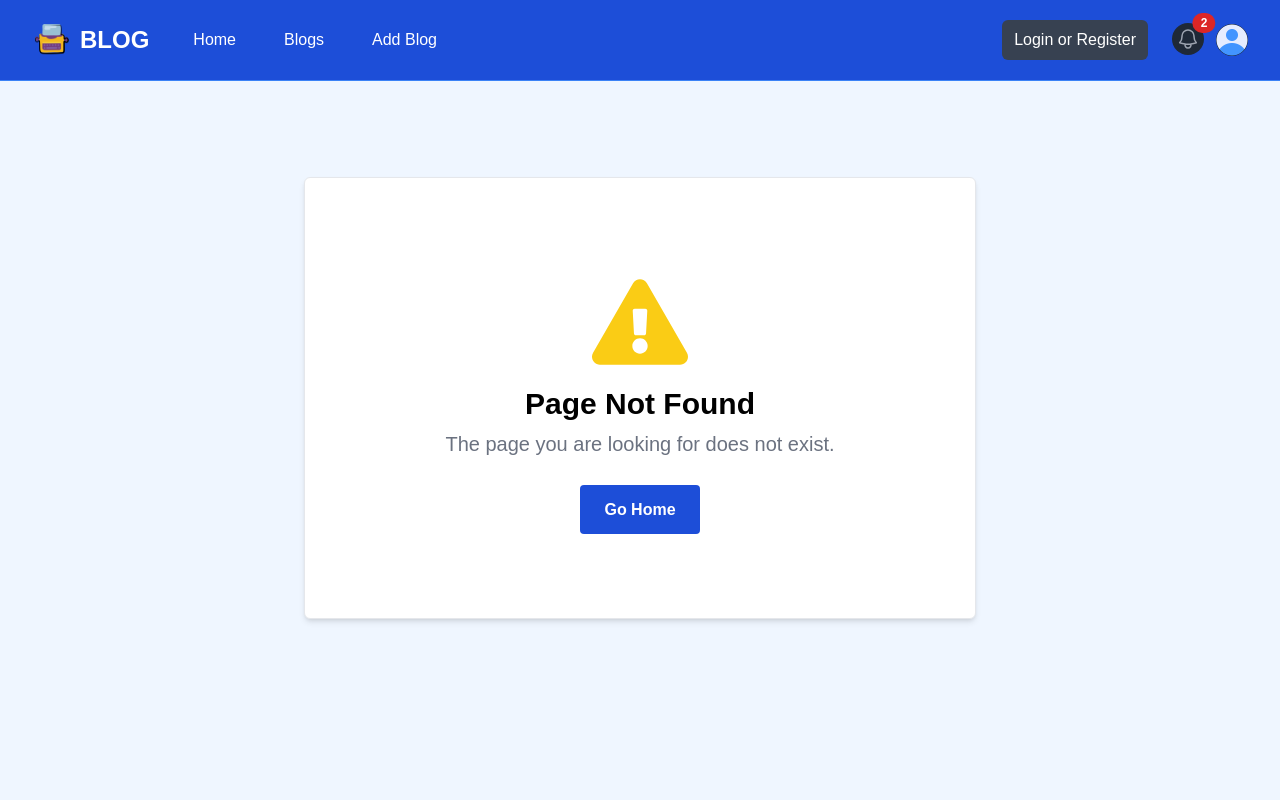
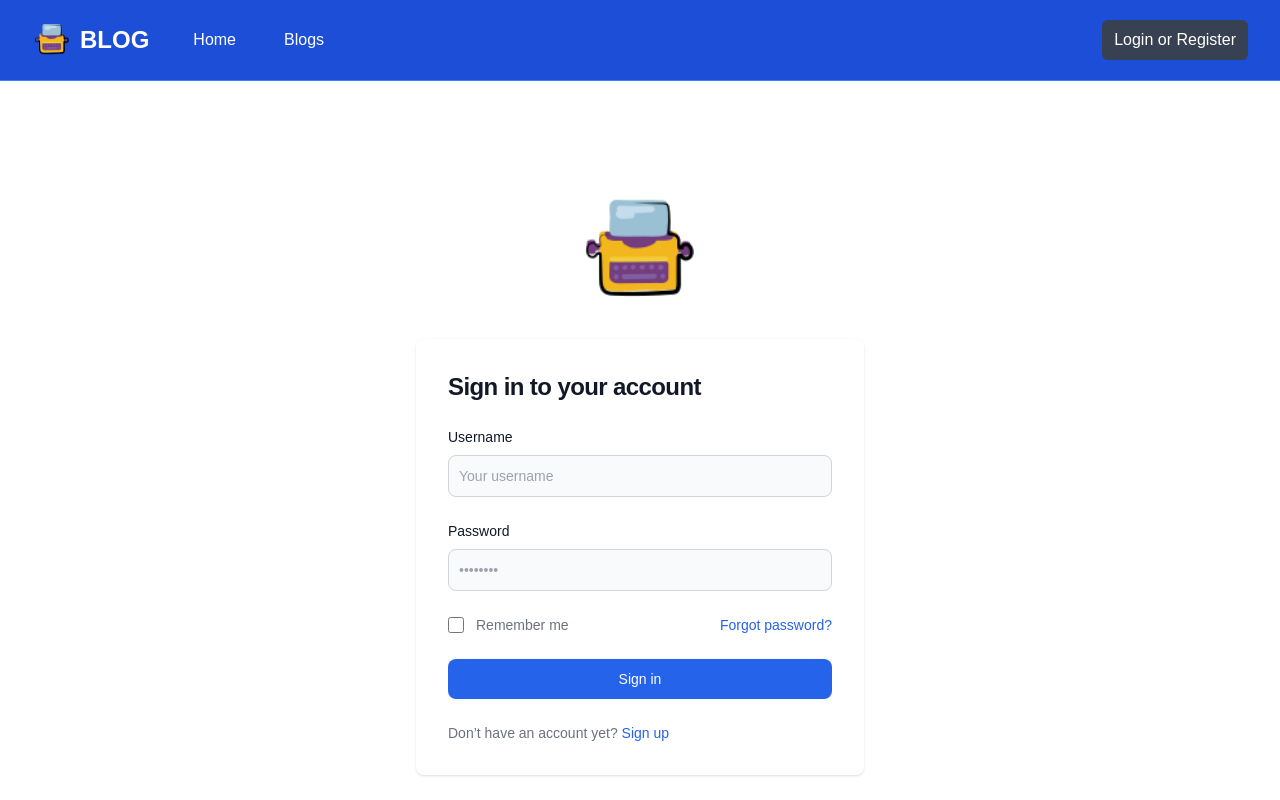
Before and after one commit to trungnhanforwork/blog-app-frontend, a React (Vite) app: page /login in a window 1280 px wide. Before the commit this address had no page. Shown: the top 800 px of the page. Built offline with nearby package versions, Linux system fonts and the light colour scheme.

Commit message:
feat: login

```diff
--- a/src/App.jsx
+++ b/src/App.jsx
@@ -10,6 +10,7 @@ import MainLayout from "./layouts/MainLayout";
 import PostPage from "./pages/PostPage";
 import NotFoundPage from "./pages/NotFoundPage";
 import PostAddPage from "./pages/PostAddPage";
+import LoginPage from "./pages/LoginPage";
 
 const router = createBrowserRouter(
   createRoutesFromElements(
@@ -18,6 +19,7 @@ const router = createBrowserRouter(
       <Route path="/posts" element={<PostPage />} />
       <Route path="/new" element={<PostAddPage />} />
       <Route path="*" element={<NotFoundPage />} />
+      <Route path="/login" element={<LoginPage />} />
     </Route>
   )
 );
--- /dev/null
+++ b/src/components/LoginForm.jsx
@@ -0,0 +1,133 @@
+import React, { useState } from "react";
+import { Link } from "react-router-dom";
+
+const LoginForm = () => {
+  const [username, setUsername] = useState("");
+  const [password, setPassword] = useState("");
+  const [error, setError] = useState(null);
+
+  const handleSubmit = async (e) => {
+    e.preventDefault();
+    try {
+      const response = await fetch("http://localhost:8000/api/account/login/", {
+        method: "POST",
+        headers: {
+          "Content-Type": "application/json",
+        },
+        body: JSON.stringify({ username, password }),
+      });
+      if (response.ok) {
+        const data = await response.json();
+        // Assuming successful login, store token in local storage
+        localStorage.setItem("token", data.token);
+        // Redirect user to the desired page
+        window.location.href = "/";
+      } else {
+        throw new Error("Invalid username or password");
+      }
+    } catch (error) {
+      setError(error.message);
+    }
+  };
+  return (
+    <div className="flex flex-col items-center justify-center px-6  mx-auto md:h-screen lg:py-0">
+      <Link
+        to="/"
+        className="flex items-center mb-6 text-2xl font-semibold text-gray-900 dark:text-white"
+      >
+        <img
+          className="w-32 h-32"
+          src="./src/assets/images/logo.png"
+          alt="logo"
+        />
+      </Link>
+      <div className="w-full bg-white rounded-lg shadow dark:border md:mt-0 sm:max-w-md xl:p-0 dark:bg-gray-800 dark:border-gray-700">
+        <div className="p-6 space-y-4 md:space-y-6 sm:p-8">
+          <h1 className="text-xl font-bold leading-tight tracking-tight text-gray-900 md:text-2xl dark:text-white">
+            Sign in to your account
+          </h1>
+          <form className="space-y-4 md:space-y-6" onSubmit={handleSubmit}>
+            <div>
+              <label
+                htmlFor="username"
+                className="block mb-2 text-sm font-medium text-gray-900 dark:text-white"
+              >
+                Username
+              </label>
+              <input
+                type="username"
+                name="username"
+                id="username"
+                className="bg-gray-50 border border-gray-300 text-gray-900 sm:text-sm rounded-lg focus:ring-blue-600 focus:border-blue-600 block w-full p-2.5 dark:bg-gray-700 dark:border-gray-600 dark:placeholder-gray-400 dark:text-white dark:focus:ring-blue-500 dark:focus:border-blue-500"
+                placeholder="Your username"
+                required=""
+                onChange={(e) => setUsername(e.target.value)}
+              />
+            </div>
+            <div>
+              <label
+                htmlFor="password"
+                className="block mb-2 text-sm font-medium text-gray-900 dark:text-white"
+              >
+                Password
+              </label>
+              <input
+                type="password"
+                name="password"
+                id="password"
+                placeholder="••••••••"
+                className="bg-gray-50 border border-gray-300 text-gray-900 sm:text-sm rounded-lg focus:ring-blue-600 focus:border-blue-600 block w-full p-2.5 dark:bg-gray-700 dark:border-gray-600 dark:placeholder-gray-400 dark:text-white dark:focus:ring-blue-500 dark:focus:border-blue-500"
+                required=""
+                onChange={(e) => setPassword(e.target.value)}
+              />
+            </div>
+            <div className="flex items-center justify-between">
+              <div className="flex items-start">
+                <div className="flex items-center h-5">
+                  <input
+                    id="remember"
+                    aria-describedby="remember"
+                    type="checkbox"
+                    className="w-4 h-4 border border-gray-300 rounded bg-gray-50 focus:ring-3 focus:ring-blue-300 dark:bg-gray-700 dark:border-gray-600 dark:focus:ring-blue-600 dark:ring-offset-gray-800"
+                    required=""
+                  />
+                </div>
+                <div className="ml-3 text-sm">
+                  <label
+                    htmlFor="remember"
+                    className="text-gray-500 dark:text-gray-300"
+                  >
+                    Remember me
+                  </label>
+                </div>
+              </div>
+              <a
+                href="#"
+                className="text-sm font-medium text-blue-600 hover:underline dark:text-blue-500"
+              >
+                Forgot password?
+              </a>
+            </div>
+            <button
+              type="submit"
+              className="w-full text-white bg-blue-600 hover:bg-blue-700 focus:ring-4 focus:outline-none focus:ring-blue-300 font-medium rounded-lg text-sm px-5 py-2.5 text-center dark:bg-blue-600 dark:hover:bg-blue-700 dark:focus:ring-blue-800"
+            >
+              Sign in
+            </button>
+            <p className="text-sm font-light text-gray-500 dark:text-gray-400">
+              Don’t have an account yet?{" "}
+              <a
+                href="#"
+                className="font-medium text-blue-600 hover:underline dark:text-blue-500"
+              >
+                Sign up
+              </a>
+            </p>
+          </form>
+        </div>
+      </div>
+    </div>
+  );
+};
+
+export default LoginForm;
--- a/src/components/Navbar.jsx
+++ b/src/components/Navbar.jsx
@@ -1,11 +1,14 @@
-import React from "react";
-import { NavLink } from "react-router-dom";
+import React, { useState } from "react";
+import { NavLink, Link } from "react-router-dom";
 
-const Navbar = () => {
+const Navbar = ({ isAuthenticated }) => {
+  const [isProfileMenuOpen, setProfileMenuOpen] = useState(false);
+  const [isMobileMenuOpen, setMobileMenuOpen] = useState(false);
   const linkClass = ({ isActive }) =>
     isActive
       ? "bg-black text-white hover:bg-gray-900 hover:text-white rounded-3xl px-5 py-2"
       : "text-white hover:bg-gray-900 hover:text-white rounded-3xl px-5 py-2";
+
   return (
     <nav className="bg-blue-700 border-b border-blue-500">
       <div className="mx-auto max-w-7xl px-2 sm:px-6 lg:px-8">
@@ -18,6 +21,7 @@ const Navbar = () => {
               className="relative inline-flex items-center justify-center rounded-lg p-2 text-gray-400 hover:bg-gray-700 hover:text-white focus:outline-none focus:ring-2 focus:ring-inset focus:ring-white"
               aria-controls="mobile-menu"
               aria-expanded="false"
+              onClick={() => setMobileMenuOpen((prev) => !prev)}
             >
               <span className="absolute -inset-0.5"></span>
               <span className="sr-only">Open main menu</span>
@@ -60,23 +64,19 @@ const Navbar = () => {
                 <NavLink to="/posts" className={linkClass}>
                   Blogs
                 </NavLink>
+                {isAuthenticated && (
                   <NavLink to="/new" className={linkClass}>
                     Add Blog
                   </NavLink>
+                )}
               </div>
             </div>
           </div>
 
           {/* s */}
-          <div className="hidden md:block md:ml-6">
-            <div className="flex items-center">
-              <a className="flex items-center text-white bg-gray-700 hover:bg-gray-900 hover:text-white rounded-md px-3 py-2">
-                <span>Login or Register</span>
-              </a>
-            </div>
-          </div>
 
           {/* <!-- Right Side Menu (Logged In) --> */}
+          {isAuthenticated ? (
             <div className="absolute inset-y-0 right-0 flex items-center pr-2 md:static md:inset-auto md:ml-6 md:pr-0">
               <a href="/" className="relative group">
                 <button
@@ -106,6 +106,7 @@ const Navbar = () => {
                 </span>
               </a>
               {/* <!-- Profile dropdown button --> */}
+
               <div className="relative ml-3">
                 <div>
                   <button
@@ -114,6 +115,7 @@ const Navbar = () => {
                     id="user-menu-button"
                     aria-expanded="false"
                     aria-haspopup="true"
+                    onClick={() => setProfileMenuOpen((pre) => !pre)}
                   >
                     <span className="absolute -inset-1.5"></span>
                     <span className="sr-only">Open user menu</span>
@@ -121,49 +123,73 @@ const Navbar = () => {
                       className="h-8 w-8 rounded-full"
                       src="./src/assets/images/profile.png"
                       alt=""
+                      width={40}
+                      height={40}
                     />
                   </button>
                 </div>
 
                 {/* <!-- Profile dropdown --> */}
+                {isProfileMenuOpen && (
                   <div
                     id="user-menu"
-                className="hidden absolute right-0 z-10 mt-2 w-48 origin-top-right rounded-md bg-white py-1 shadow-lg ring-1 ring-black ring-opacity-5 focus:outline-none"
+                    className="absolute right-0 z-10 mt-2 w-48 origin-top-right rounded-md bg-white py-1 shadow-lg ring-1 ring-black ring-opacity-5 focus:outline-none"
                     role="menu"
                     aria-orientation="vertical"
                     aria-labelledby="user-menu-button"
                     tabIndex="-1"
                   >
-                <a
-                  href="/"
+                    <Link
+                      href="/profile"
                       className="block px-4 py-2 text-sm text-gray-700"
                       role="menuitem"
                       tabIndex="-1"
                       id="user-menu-item-0"
+                      onClick={() => {
+                        setProfileMenuOpen(false);
+                      }}
                     >
                       Your Profile
-                </a>
-                <a
-                  href="/"
+                    </Link>
+                    <Link
+                      href="/properties/saved"
                       className="block px-4 py-2 text-sm text-gray-700"
                       role="menuitem"
                       tabIndex="-1"
                       id="user-menu-item-2"
+                      onClick={() => {
+                        setProfileMenuOpen(false);
+                      }}
                     >
                       Saved Properties
-                </a>
-                <a
-                  href="/"
+                    </Link>
+                    <button
                       className="block px-4 py-2 text-sm text-gray-700"
                       role="menuitem"
                       tabIndex="-1"
                       id="user-menu-item-2"
+                      onClick={() => {
+                        setProfileMenuOpen(false);
+                      }}
                     >
                       Sign Out
-                </a>
+                    </button>
+                  </div>
+                )}
               </div>
             </div>
+          ) : (
+            <div className="hidden md:block md:ml-6">
+              <div className="flex items-center">
+                <NavLink
+                  className="flex items-center text-white bg-gray-700 hover:bg-gray-900 hover:text-white rounded-md px-3 py-2"
+                  to="/login"
+                >
+                  <span>Login or Register</span>
+                </NavLink>
               </div>
+            </div>
+          )}
         </div>
       </div>
 
--- a/src/layouts/MainLayout.jsx
+++ b/src/layouts/MainLayout.jsx
@@ -4,9 +4,11 @@ import Navbar from "../components/Navbar";
 import Footer from "../components/Footer";
 
 const MainLayout = () => {
+  const isAuthenticated = !!localStorage.getItem("token");
+  // console.log(localStorage.getItem("token"));
   return (
     <>
-      <Navbar />
+      <Navbar isAuthenticated={isAuthenticated} />
       <Outlet />
       <Footer />
     </>
--- /dev/null
+++ b/src/pages/LoginPage.jsx
@@ -0,0 +1,12 @@
+import React from "react";
+import LoginForm from "../components/LoginForm";
+
+const LoginPage = () => {
+  return (
+    <section className="bg-white dark:bg-gray-900">
+      <LoginForm />
+    </section>
+  );
+};
+
+export default LoginPage;
```
Lines whose indentation alone changed are shown as unchanged.
